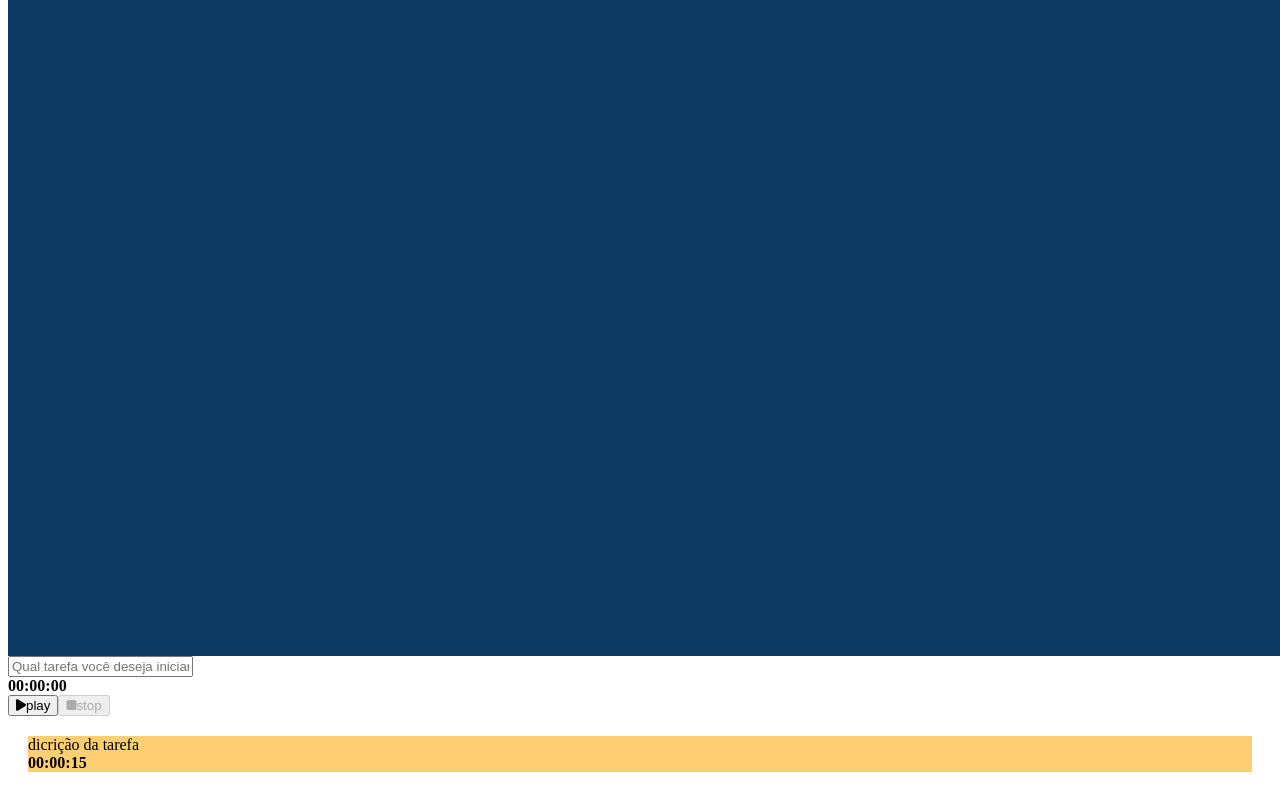
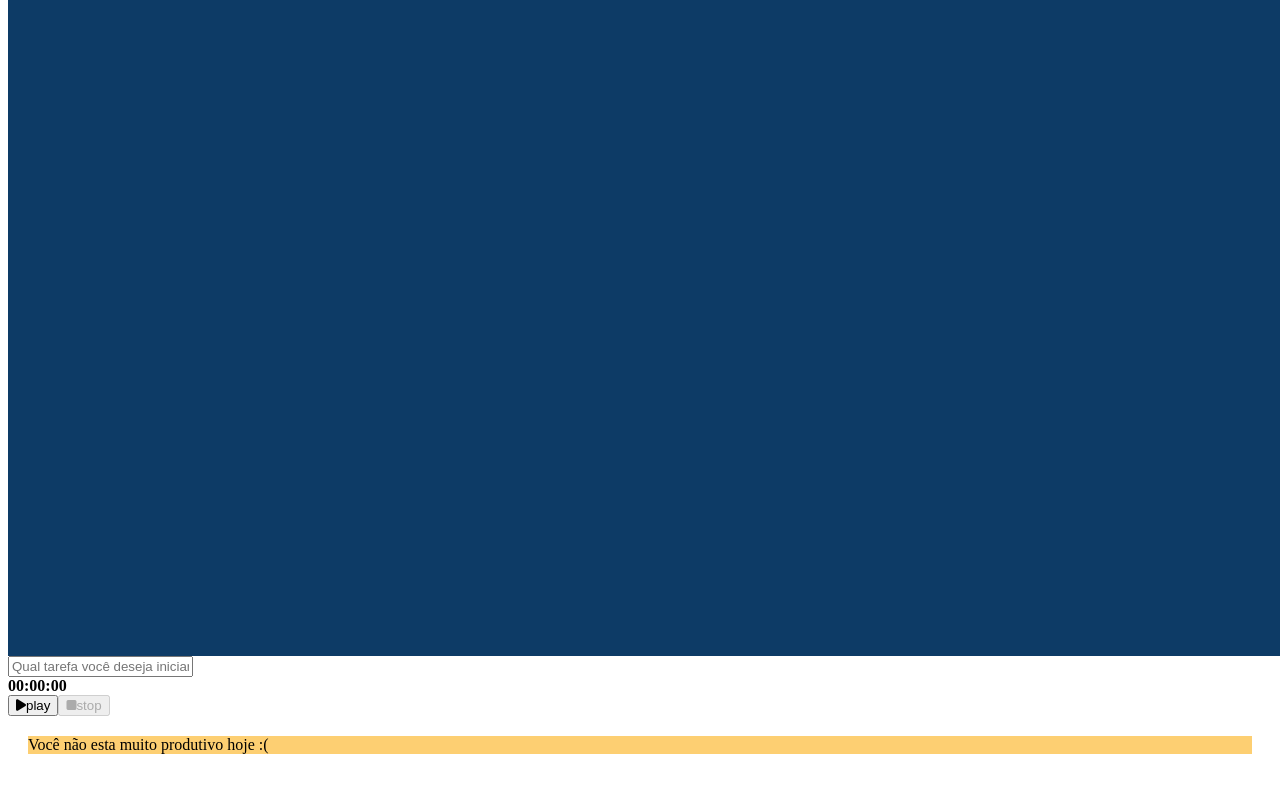
Before and after one commit to matheusrobertodasilva/alura-tracker, a Vue app: page /#/ in a window 1280 px wide. Shown: the part 664-1464 px from the top of the page. Built offline with nearby package versions, Linux system fonts and the light colour scheme; the HTML template or start-up script is replaced by a standard one.

Commit message:
Criação de interface para a lista de tarefas

```diff
--- a/src/App.vue
+++ b/src/App.vue
@@ -4,9 +4,12 @@
       <BarraLateral />
     </div>
     <div class="column is-three-quarter">
-      <Formulario />
+      <Formulario @aoSalvarTarefa="salvarTarefa"/>
       <div class="list">
-        <Tarefa />
+        <Tarefa v-for="(tarefa, index) in tarefas" :key="index" :tarefa="tarefa"/>
+        <Box v-if="listaEstaVazia">
+          Você não esta muito produtivo hoje :(
+        </Box>
       </div>
     </div>
   </main>
@@ -16,14 +19,32 @@
 import { defineComponent } from 'vue';
 import BarraLateral from './components/BarraLateral.vue';
 import Formulario from './components/Formulario.vue';
+import Box from './components/Box.vue';
 import Tarefa from './components/Tarefa.vue';
+import ITarefa from '../src/interfaces/ITarefa'
 
 export default defineComponent({
   name: 'App',
   components :{
     BarraLateral,
     Formulario,
-    Tarefa
+    Tarefa,
+    Box
+  },
+  data() {
+    return{
+      tarefas: [] as ITarefa[]
+    }
+  },
+  computed:{
+    listaEstaVazia () : boolean{
+      return this.tarefas.length === 0
+    }
+  },
+  methods:{
+    salvarTarefa(tarefa: ITarefa){
+      this.tarefas.push(tarefa)
+    },
   }
 });
 </script>
--- /dev/null
+++ b/src/components/Box.vue
@@ -0,0 +1,20 @@
+<template>
+    <div class="box has-text-weight-bold">
+        <slot></slot>
+    </div>
+</template>
+
+<script lang="ts">
+
+    import { defineComponent } from 'vue';
+
+    export default defineComponent({
+        name: 'BoxI'
+    })
+</script>
+
+<style scoped>
+.box {
+    background:#fdcf72;
+}
+</style>
--- a/src/components/Formulario.vue
+++ b/src/components/Formulario.vue
@@ -27,6 +27,10 @@
 
 export default defineComponent({
     name:'FormularioI',
+    emits:[
+        'aoSalvarTarefa',
+
+    ],
     components:{
         Temporizador
     },
@@ -37,8 +41,10 @@
     },
     methods:{
         finalizarTarefa(tempoDeCorrido: number) : void {
-            console.log('tempo da tarefa', tempoDeCorrido)
-            console.log(`Descrição da tarefa ${this.descricao}`)
+            this.$emit('aoSalvarTarefa',{
+                duracaoEmSegundos: tempoDeCorrido,
+                descricao: this.descricao
+            })
             this.descricao = '';
         }
     }
--- a/src/components/Tarefa.vue
+++ b/src/components/Tarefa.vue
@@ -1,32 +1,35 @@
 <template>
-    <div class="box has-text-weight-bold">
+    <Box >
         <div class="columns">
             <div class="column is-7">
-                dicrição da tarefa
+                {{ tarefa.descricao ||'Tarefa sem descrição' }}
             </div>
             <div class="column">
-                <Cronometro tempoEmSegundos="15"/>
+                <Cronometro :tempoEmSegundos="tarefa.duracaoEmSegundos"/>
             </div>
         </div>
-    </div>
+    </Box>
 </template>
 
 <script lang="ts">
 
-import { defineComponent } from 'vue';
+import { defineComponent, PropType } from 'vue';
 import Cronometro from './Cronometro.vue';
+import ITarefa from '../interfaces/ITarefa'
+import Box from './Box.vue';
 
 export default defineComponent({
     name: 'TarefaI',
     components: {
         Cronometro,
+        Box
+    },
+    props: {
+        tarefa:{
+            type: Object as PropType<ITarefa>,
+            required: true
+        }
     }
 })
 
 </script>
-
-<style scoped>
-.box {
-    background:#fdcf72;
-}
-</style>
--- /dev/null
+++ b/src/interfaces/ITarefa.ts
@@ -0,0 +1,4 @@
+export default interface ITarefa {
+    duracaoEmSegundos: number,
+    descricao: string
+}
```
